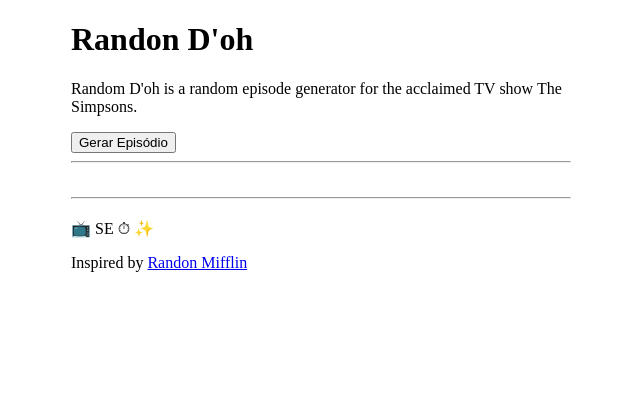
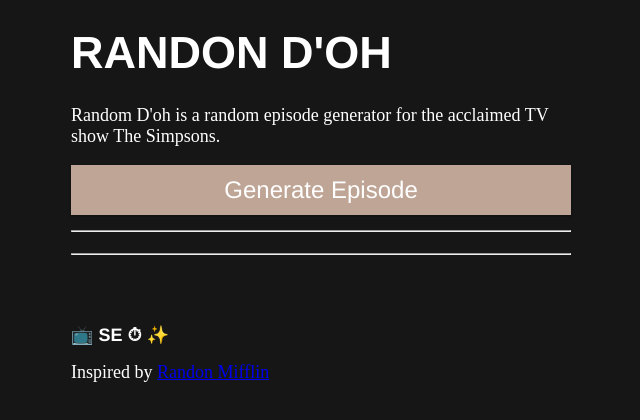
Before and after one commit to valterr28/random-simpsons, a website: page index.html in a window 1280 px wide. Shown: the whole page, without its empty margins (319-959 px from the left). Drawn offline with Linux system fonts and the light colour scheme.

Commit message:
Working Site

```diff
--- a/index.html
+++ b/index.html
@@ -16,9 +16,10 @@
 <body>
 
 
-    <form>
-        <button type="submit" id="randomsimpsons">Gerar Episódio</button>
-    </form>
+    <div class="container">
+        <button type="button" id="randomSimpsons"><span class="bold" id="buttonText">Generate
+          Episode</span></button>
+      </div>
 
 
 
--- a/index.js
+++ b/index.js
@@ -1,4 +1,4 @@
-document.getElementById("randomsimpsons").addEventListener("click", randomsimpsons)
+document.getElementById("randomSimpsons").addEventListener("click", randomsimpsons)
 
 var seasonNo, episodeNo, pageURL, urlData;
 
@@ -187,10 +187,10 @@
 
 
 function changeTitle() {
-    var pageTitle = `Random D'oh | Season ${seasonNo} Episode ${episodeNo}`
-    document.title = pageTitle
+    var pageTitle = `Random Mifflin | Season ${seasonNo} Episode ${episodeNo}`;
+    document.title = pageTitle;
     console.log(pageTitle);
-}
+  }
 
 function changeURL() {
 
--- a/style.css
+++ b/style.css
@@ -1,9 +1,117 @@
-.content {
-    max-width: 500px;
-    margin: auto;
-  }
 
 body {
     max-width: 500px;
     margin: auto;
 }
+
+body {
+  background-color: #161616;
+  color: #FFFFFF;
+  font-family: 'EB Garamond', serif;
+  font-size: 18px;
+}
+
+h1 {
+  font-family: Helvetica, sans-serif;
+  text-transform: uppercase;
+  /* color: #5B00FF; */
+  color: #fff;
+  font-size: 2.5em;
+  font-weight: 700;
+  line-height: 1;
+}
+
+.button-container {
+  width: 524px;
+  margin: auto;
+  margin-top: 15px;
+}
+
+.container:hover {
+  background-color: #4CAF50; /* Green */
+  color: white;
+}
+
+#buttonText {
+  font-size: 24px;
+}
+
+#buttonText:active {
+  font-size: 23px;
+}
+
+
+#randomSimpsons {
+  font-family: Helvetica, sans-serif;
+  width: 100%;
+  height: 50px;
+  line-height: 1;
+  text-align: center;
+  background-color: #BFA595;
+  color: #ffffff;
+  border: none;
+  text-decoration: none;
+  outline: none;
+  box-shadow: 0 1px 3px rgba(0,0,0,0.12), 0 1px 2px rgba(0,0,0,0.24);
+}
+
+
+
+
+.infoCard {
+  margin: auto;
+  max-width: 524px;
+}
+
+#title {
+  margin-top: 15px;
+  line-height: 1;
+  font-size: 40px;
+  font-weight: bold;
+  text-transform: uppercase;
+  display: inline-block;
+}
+
+.pic {
+  margin-top: 15px;
+  width: 100%;
+}
+
+.pic hr {
+  margin-top: 0px;
+  margin-bottom: 0px;
+}
+
+#thumbnail {
+  margin-top: 0px;
+  margin-bottom: 0;
+  /*filter: grayscale(100%);*/
+  width: 100%;
+}
+
+.meta {
+  font-family: Helvetica, sans-serif;
+  font-weight: bold;
+  line-height: 1;
+  margin-top: 15px;
+  margin-bottom: 0.4em;
+}
+
+.meta p{
+  font-weight: bold;
+}
+
+.meta span {
+  font-weight: bold;
+}
+
+.information {
+  text-align: justify;
+  margin-top: 15px;
+}
+
+.links {
+  max-width: 524px;
+  margin: auto;
+  margin-top: 15px;
+}
```
